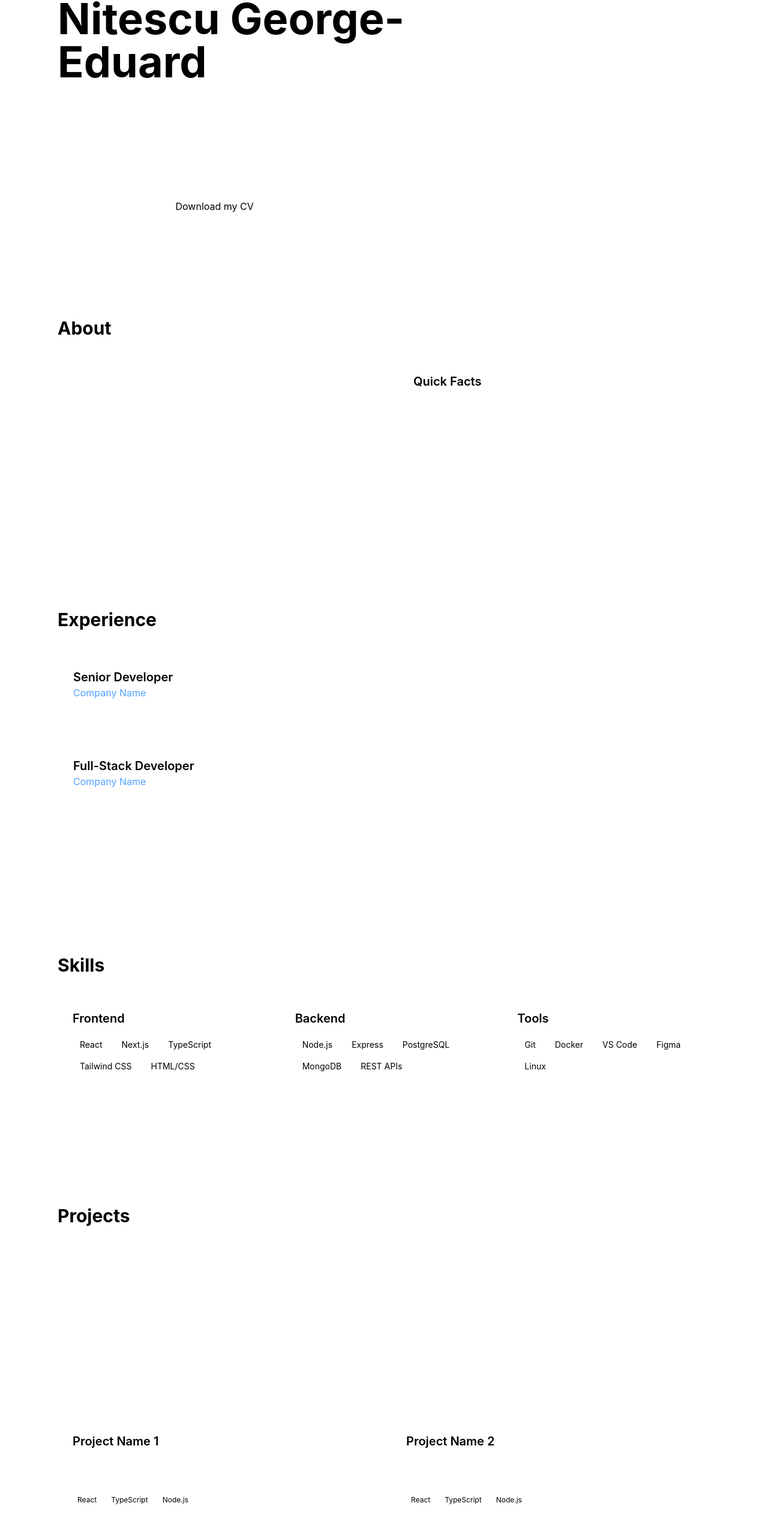
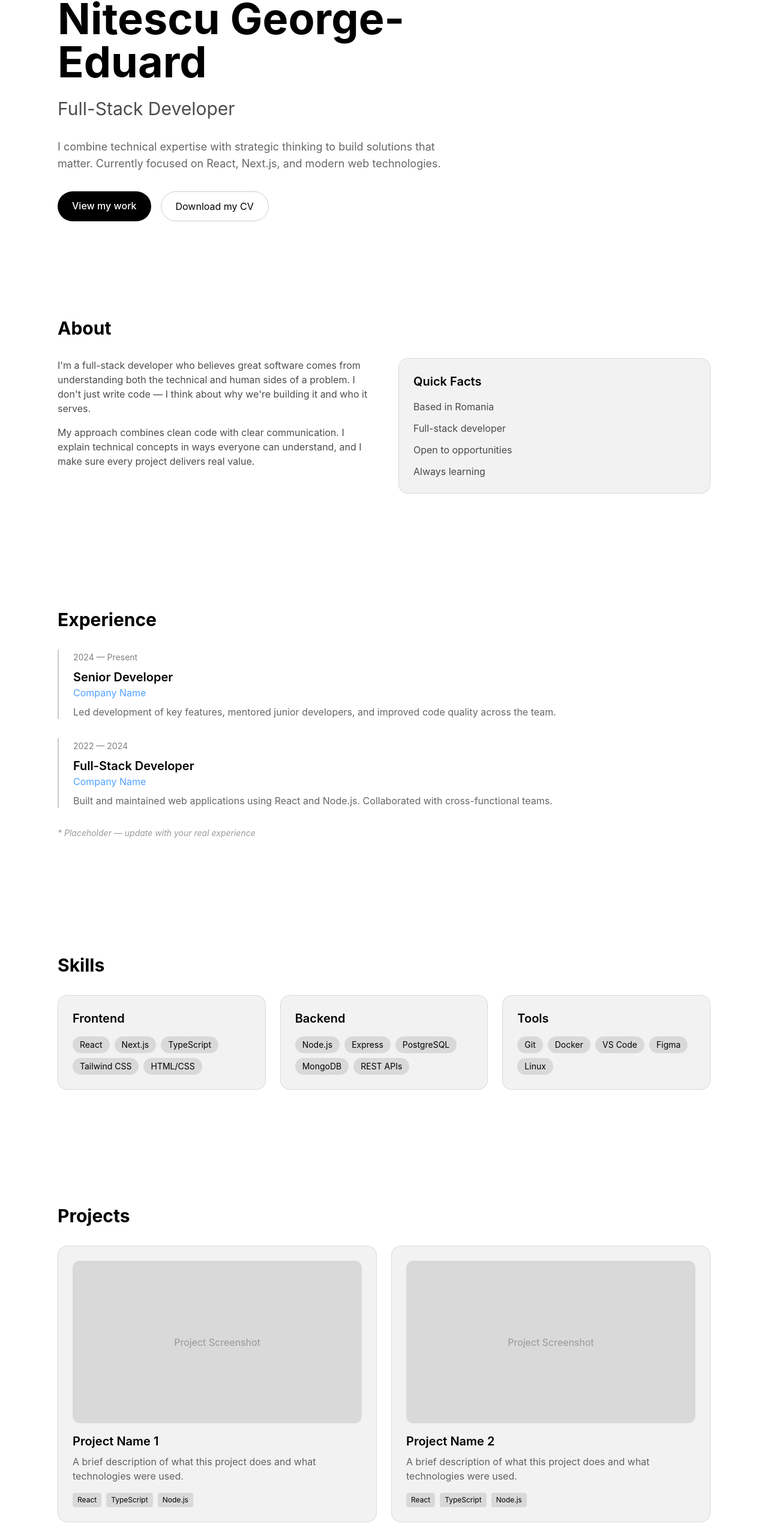
Before and after one commit to hexa325/portfolio-website, a Next.js app: page / in a window 1280 px wide. Shown: the part 173-2734 px from the top of the page at 60% size. Built offline with nearby package versions, Linux system fonts and the light colour scheme.

Commit message:
Fix: dark/light mode - use proper Tailwind dark: prefix

```diff
--- a/src/app/layout.tsx
+++ b/src/app/layout.tsx
@@ -43,7 +43,7 @@ export default function RootLayout({
 }>) {
   return (
     <html lang="en" suppressHydrationWarning>
-      <body className="bg-[#0a0a0a] text-[#ededed] dark:bg-[#0a0a0a] dark:text-[#ededed] bg-white text-black">
+      <body className="bg-white text-black dark:bg-[#0a0a0a] dark:text-[#ededed]">
         <ThemeProvider>{children}</ThemeProvider>
       </body>
     </html>
--- a/src/components/About.tsx
+++ b/src/components/About.tsx
@@ -4,21 +4,21 @@ export default function About() {
       <h2 className="text-3xl font-bold mb-8">About</h2>
       <div className="grid md:grid-cols-2 gap-12">
         <div>
-          <p className="text-white/70 dark:text-white/70 text-black/70 mb-4">
+          <p className="text-black/70 dark:text-white/70 mb-4">
             I&apos;m a full-stack developer who believes great software comes
             from understanding both the technical and human sides of a
             problem. I don&apos;t just write code — I think about why
             we&apos;re building it and who it serves.
           </p>
-          <p className="text-white/70 dark:text-white/70 text-black/70">
+          <p className="text-black/70 dark:text-white/70">
             My approach combines clean code with clear communication.
             I explain technical concepts in ways everyone can understand,
             and I make sure every project delivers real value.
           </p>
         </div>
-        <div className="bg-white/5 dark:bg-white/5 bg-black/5 rounded-2xl p-6 border border-white/10 dark:border-white/10 border-black/10">
+        <div className="bg-black/5 dark:bg-white/5 rounded-2xl p-6 border border-black/10 dark:border-white/10">
           <h3 className="text-xl font-semibold mb-4">Quick Facts</h3>
-          <ul className="space-y-3 text-white/70 dark:text-white/70 text-black/70">
+          <ul className="space-y-3 text-black/70 dark:text-white/70">
             <li>Based in Romania</li>
             <li>Full-stack developer</li>
             <li>Open to opportunities</li>
--- a/src/components/Experience.tsx
+++ b/src/components/Experience.tsx
@@ -3,30 +3,30 @@ export default function Experience() {
     <section id="experience" className="section-padding section-container">
       <h2 className="text-3xl font-bold mb-8">Experience</h2>
       <div className="space-y-8">
-        <div className="border-l-2 border-white/20 dark:border-white/20 border-black/20 pl-6">
-          <span className="text-sm text-white/50 dark:text-white/50 text-black/50">
+        <div className="border-l-2 border-black/20 dark:border-white/20 pl-6">
+          <span className="text-sm text-black/50 dark:text-white/50">
             2024 — Present
           </span>
           <h3 className="text-xl font-semibold mt-2">Senior Developer</h3>
           <p className="text-blue-400">Company Name</p>
-          <p className="text-white/60 dark:text-white/60 text-black/60 mt-2">
+          <p className="text-black/60 dark:text-white/60 mt-2">
             Led development of key features, mentored junior developers, and
             improved code quality across the team.
           </p>
         </div>
-        <div className="border-l-2 border-white/20 dark:border-white/20 border-black/20 pl-6">
-          <span className="text-sm text-white/50 dark:text-white/50 text-black/50">
+        <div className="border-l-2 border-black/20 dark:border-white/20 pl-6">
+          <span className="text-sm text-black/50 dark:text-white/50">
             2022 — 2024
           </span>
           <h3 className="text-xl font-semibold mt-2">Full-Stack Developer</h3>
           <p className="text-blue-400">Company Name</p>
-          <p className="text-white/60 dark:text-white/60 text-black/60 mt-2">
+          <p className="text-black/60 dark:text-white/60 mt-2">
             Built and maintained web applications using React and Node.js.
             Collaborated with cross-functional teams.
           </p>
         </div>
       </div>
-      <p className="text-white/40 dark:text-white/40 text-black/40 mt-8 text-sm italic">
+      <p className="text-black/40 dark:text-white/40 mt-8 text-sm italic">
         * Placeholder — update with your real experience
       </p>
     </section>
--- a/src/components/Footer.tsx
+++ b/src/components/Footer.tsx
@@ -1,7 +1,7 @@
 export default function Footer() {
   return (
-    <footer className="py-8 border-t border-white/10 dark:border-white/10 border-black/10">
-      <div className="section-container text-center text-white/50 dark:text-white/50 text-black/50 text-sm">
+    <footer className="py-8 border-t border-black/10 dark:border-white/10">
+      <div className="section-container text-center text-black/50 dark:text-white/50 text-sm">
         <p>&copy; 2026 Nitescu George-Eduard. All rights reserved.</p>
       </div>
     </footer>
--- a/src/components/Hero.tsx
+++ b/src/components/Hero.tsx
@@ -6,10 +6,10 @@ export default function Hero() {
         <h1 className="text-5xl md:text-7xl font-bold mb-6">
           Nitescu George-Eduard
         </h1>
-        <h2 className="text-2xl md:text-3xl text-white/70 dark:text-white/70 text-black/70 mb-8">
+        <h2 className="text-2xl md:text-3xl text-black/70 dark:text-white/70 mb-8">
           Full-Stack Developer
         </h2>
-        <p className="text-lg text-white/60 dark:text-white/60 text-black/60 mb-8 max-w-2xl">
+        <p className="text-lg text-black/60 dark:text-white/60 mb-8 max-w-2xl">
           I combine technical expertise with strategic thinking to build
           solutions that matter. Currently focused on React, Next.js, and
           modern web technologies.
@@ -17,13 +17,13 @@ export default function Hero() {
         <div className="flex gap-4">
           <a
             href="#projects"
-            className="px-6 py-3 bg-white text-black dark:bg-white dark:text-black bg-black text-white dark:bg-black dark:text-white rounded-full hover:opacity-90 transition-colors font-medium"
+            className="px-6 py-3 bg-black text-white dark:bg-white dark:text-black rounded-full hover:opacity-90 transition-colors font-medium"
           >
             View my work
           </a>
           <a
             href="#contact"
-            className="px-6 py-3 border border-white/20 dark:border-white/20 border-black/20 rounded-full hover:bg-white/10 dark:hover:bg-white/10 hover:bg-black/10 transition-colors"
+            className="px-6 py-3 border border-black/20 dark:border-white/20 rounded-full hover:bg-black/10 dark:hover:bg-white/10 transition-colors"
           >
             Download my CV
           </a>
--- a/src/components/Projects.tsx
+++ b/src/components/Projects.tsx
@@ -6,11 +6,11 @@ export default function Projects() {
         {[1, 2, 3, 4].map((i) => (
           <div
             key={i}
-            className="bg-white/5 dark:bg-white/5 bg-black/5 rounded-2xl p-6 border border-white/10 dark:border-white/10 border-black/10 hover:border-white/30 dark:hover:border-white/30 hover:border-black/30 transition-colors group"
+            className="bg-black/5 dark:bg-white/5 rounded-2xl p-6 border border-black/10 dark:border-white/10 hover:border-black/30 dark:hover:border-white/30 transition-colors group"
           >
-            <div className="aspect-video bg-white/10 dark:bg-white/10 bg-black/10 rounded-xl mb-4 flex items-center justify-center">
+            <div className="aspect-video bg-black/10 dark:bg-white/10 rounded-xl mb-4 flex items-center justify-center">
               <span
-                className="text-white/30 dark:text-white/30 text-black/30"
+                className="text-black/30 dark:text-white/30"
                 role="img"
                 aria-label="Project screenshot placeholder"
               >
@@ -20,25 +20,25 @@ export default function Projects() {
             <h3 className="text-xl font-semibold mb-2 group-hover:text-blue-400 transition-colors">
               Project Name {i}
             </h3>
-            <p className="text-white/60 dark:text-white/60 text-black/60 mb-4">
+            <p className="text-black/60 dark:text-white/60 mb-4">
               A brief description of what this project does and what
               technologies were used.
             </p>
             <div className="flex gap-2">
-              <span className="px-2 py-1 bg-white/10 dark:bg-white/10 bg-black/10 rounded text-xs">
+              <span className="px-2 py-1 bg-black/10 dark:bg-white/10 rounded text-xs">
                 React
               </span>
-              <span className="px-2 py-1 bg-white/10 dark:bg-white/10 bg-black/10 rounded text-xs">
+              <span className="px-2 py-1 bg-black/10 dark:bg-white/10 rounded text-xs">
                 TypeScript
               </span>
-              <span className="px-2 py-1 bg-white/10 dark:bg-white/10 bg-black/10 rounded text-xs">
+              <span className="px-2 py-1 bg-black/10 dark:bg-white/10 rounded text-xs">
                 Node.js
               </span>
             </div>
           </div>
         ))}
       </div>
-      <p className="text-white/40 dark:text-white/40 text-black/40 mt-8 text-sm italic">
+      <p className="text-black/40 dark:text-white/40 mt-8 text-sm italic">
         * Placeholders — update with your real projects
       </p>
     </section>
--- a/src/components/ScrollToTop.tsx
+++ b/src/components/ScrollToTop.tsx
@@ -28,7 +28,7 @@ export default function ScrollToTop() {
   return (
     <button
       onClick={scrollToTop}
-      className={`fixed bottom-8 right-8 w-12 h-12 rounded-full bg-white text-black dark:bg-white dark:text-black bg-black text-white dark:bg-black dark:text-white shadow-lg hover:opacity-90 transition-all duration-300 z-50 ${
+      className={`fixed bottom-8 right-8 w-12 h-12 rounded-full bg-black text-white dark:bg-white dark:text-black shadow-lg hover:opacity-90 transition-all duration-300 z-50 ${
         isVisible ? "opacity-100 translate-y-0" : "opacity-0 translate-y-10 pointer-events-none"
       }`}
       aria-label="Scroll to top"
--- a/src/components/Skills.tsx
+++ b/src/components/Skills.tsx
@@ -21,14 +21,14 @@ export default function Skills() {
         {skillCategories.map((category) => (
           <div
             key={category.title}
-            className="bg-white/5 dark:bg-white/5 bg-black/5 rounded-2xl p-6 border border-white/10 dark:border-white/10 border-black/10"
+            className="bg-black/5 dark:bg-white/5 rounded-2xl p-6 border border-black/10 dark:border-white/10"
           >
             <h3 className="text-xl font-semibold mb-4">{category.title}</h3>
             <div className="flex flex-wrap gap-2">
               {category.skills.map((skill) => (
                 <span
                   key={skill}
-                  className="px-3 py-1 bg-white/10 dark:bg-white/10 bg-black/10 rounded-full text-sm"
+                  className="px-3 py-1 bg-black/10 dark:bg-white/10 rounded-full text-sm"
                 >
                   {skill}
                 </span>
```
Also changed, not shown: src/components/Contact.tsx (+5 -5 lines), src/components/ContactForm.tsx (+4 -7 lines), src/components/Navbar.tsx (+13 -13 lines).
